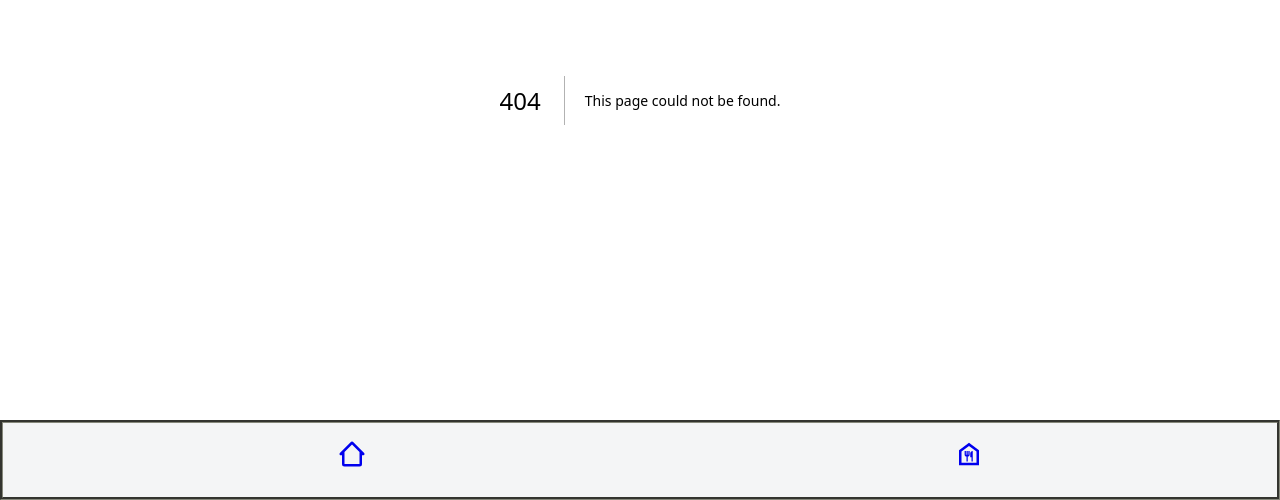
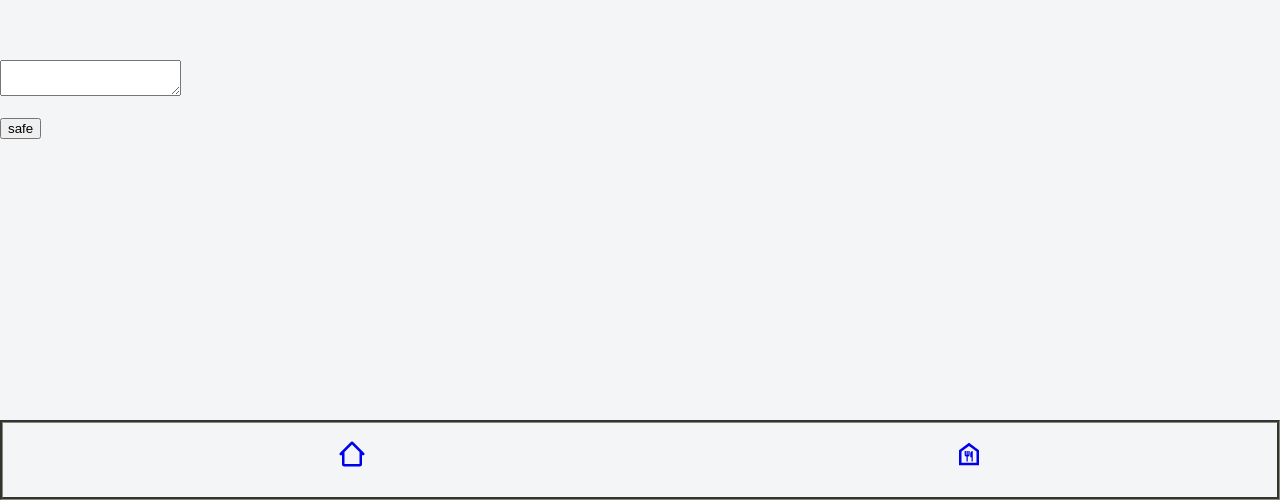
Before and after one commit to JanaDrieschner/capstone-picky-eaters, a Next.js app: page /myrecipes/1 in a window 1280 px wide. Before the commit this address had no page. Shown: the part 300-800 px from the top of the page. Built offline with nearby package versions, Linux system fonts and the light colour scheme.

Commit message:
add textarea field

```diff
--- /dev/null
+++ b/components/OwnDetailPage/index.js
@@ -0,0 +1,29 @@
+import styled from "styled-components";
+import ReactPlayer from "react-player";
+
+export default function OwnRecipeDetails() {
+  return (
+    <>
+      <StyledPlayer>
+        <ReactPlayer
+          controls
+          url="https://www.youtube.com/watch?v=_VPpFU3Jyq4"
+        />
+      </StyledPlayer>
+      <form>
+        <textarea />
+        <br /> <br />
+        <button type="submit">safe</button>
+      </form>
+    </>
+  );
+}
+
+const StyledPlayer = styled.div`
+  width: 80%;
+  height: 100%;
+  min-height: 100%;
+  max-height: 100%;
+  max-width: 100%;
+  min-width: 100%;
+`;
--- a/package.json
+++ b/package.json
@@ -17,6 +17,7 @@
     "react": "18.2.0",
     "react-dom": "18.2.0",
     "react-icons": "^4.8.0",
+    "react-player": "^2.12.0",
     "styled-components": "^5.3.8",
     "swr": "^2.1.0"
   },
--- /dev/null
+++ b/pages/myrecipes/[id].js
@@ -0,0 +1,6 @@
+import React from "react";
+import OwnRecipeDetails from "../../components/OwnDetailPage";
+
+export default function OwnRecipeDetailPage() {
+  return <OwnRecipeDetails />;
+}
```
Also changed, not shown: 1 other file (tests, documents, lock files or other folders).
